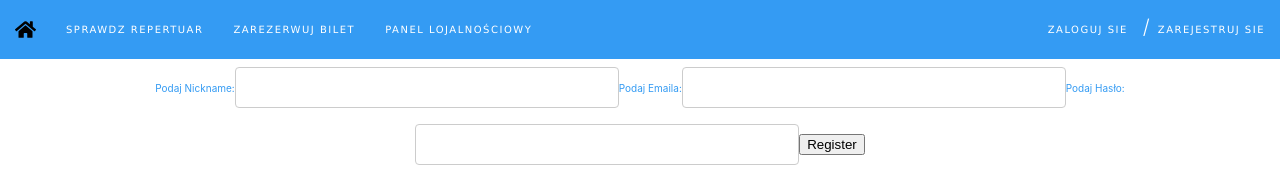
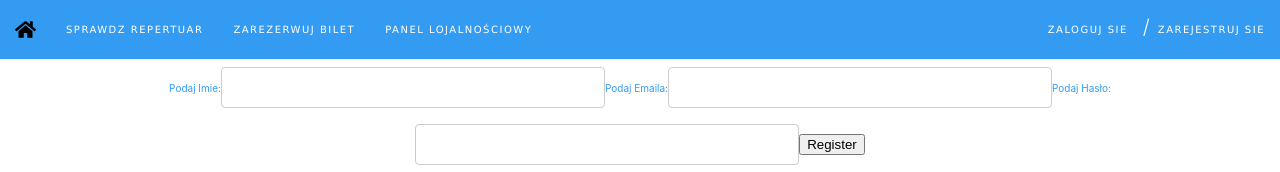
Before and after one commit to marekwino23/ticket-fe, a React (Create React App) app: page /register in a window 1280 px wide. Shown: the top 172 px of the page. Built offline with nearby package versions, Linux system fonts and the light colour scheme.

Commit message:
repair register

```diff
--- a/src/pages/Register.jsx
+++ b/src/pages/Register.jsx
@@ -50,7 +50,7 @@ const Register = () =>{
    return(
     <div>
     <form onSubmit={onSubmit}>
-    <label>Podaj Nickname:
+    <label>Podaj Imie:
        <input name="name" value={name} onChange={onChange} type="text"/>
       </label>
       <label>Podaj Emaila:
```
